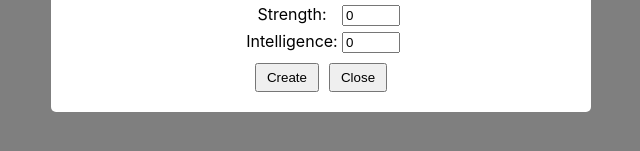
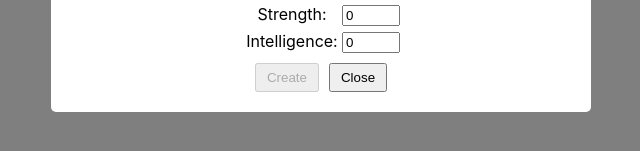
Before and after one commit to aminedammak/game, a React (Create React App) app: page / in a window 1280 px wide. Both pictures are taken after a click on the button "Create Personnage". Shown: the part 489-640 px from the top of the page, without its empty margins (319-959 px from the left). Built offline with nearby package versions, Linux system fonts and the light colour scheme; the HTML template or start-up script is replaced by a standard one.

Commit message:
handle submit

```diff
--- a/src/interface-adapter/Components/CreatePersonnage.tsx
+++ b/src/interface-adapter/Components/CreatePersonnage.tsx
@@ -1,5 +1,6 @@
 import React from "react";
 import { Classe, MasteryPoints } from "../../entities/personnage";
+import { useCreatePerson } from "../../use-cases/useCreatePerson";
 
 function CreatePersonnage() {
   const [isModalOpen, setIsModalOpen] = React.useState(false);
@@ -11,12 +12,35 @@ function CreatePersonnage() {
     intelligence: 0,
   });
 
+  const createPerson = useCreatePerson();
+
   const openModal = () => {
     setIsModalOpen(true);
   };
 
   const closeModal = () => {
     setIsModalOpen(false);
+  };
+  const handleSubmit = (e: React.FormEvent<HTMLFormElement>) => {
+    e.preventDefault();
+
+    const result = createPerson(name, classe, masteryPoints);
+
+    if (result.status === "success") {
+      alert(result.message);
+      // Reset form fields
+      setName("");
+      setClasse("Guerrier");
+      setMasteryPoints({
+        agility: 0,
+        strenth: 0,
+        intelligence: 0,
+      });
+      // Close the modal
+      closeModal();
+    } else {
+      alert(result.message);
+    }
   };
 
   return (
@@ -51,7 +75,7 @@ function CreatePersonnage() {
             }}
           >
             <h2>Create Personnage</h2>
-            <form>
+            <form onSubmit={handleSubmit}>
               <div style={{ marginBottom: "10px" }}>
                 <label
                   htmlFor="name"
@@ -169,6 +193,14 @@ function CreatePersonnage() {
               <button
                 type="submit"
                 style={{ marginRight: "10px", padding: "5px 10px" }}
+                disabled={
+                  !name ||
+                  !classe ||
+                  masteryPoints.agility +
+                    masteryPoints.strenth +
+                    masteryPoints.intelligence !==
+                    5
+                }
               >
                 Create
               </button>
```
